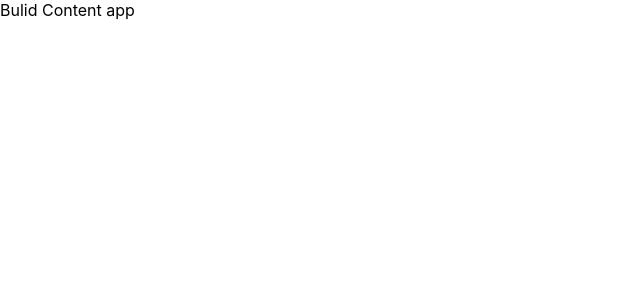
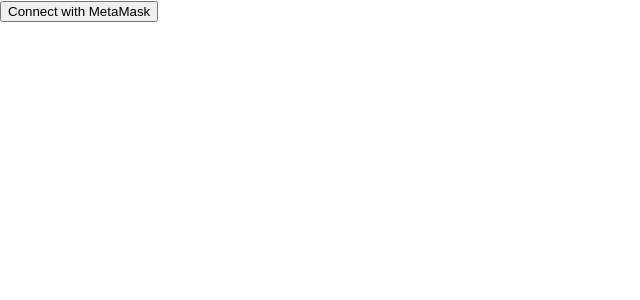
Before and after one commit to cyberconnecthq/cc-content-app, a React (Create React App) app: page / in a window 1280 px wide. Shown: the top 300 px of the page, without its empty margins (0-640 px from the left). Built offline with nearby package versions, Linux system fonts and the light colour scheme.

Commit message:
add connectWallet and checkNetwork functions

```diff
--- a/src/App.tsx
+++ b/src/App.tsx
@@ -1,11 +1,98 @@
-import React from "react";
+import { useState, useEffect } from "react";
+import { ethers } from "ethers";
+import { ExternalProvider, Web3Provider } from "@ethersproject/providers";
+import detectEthereumProvider from "@metamask/detect-provider";
+
+/* Constants */
+const CHAIN_ID = 5; // Goerli Testnet Network chain id
 
 function App() {
+  /* State variable to store the provider */
+  const [provider, setProvider] = useState<Web3Provider | undefined>(undefined);
+
+  /* State variable to store the address */
+  const [address, setAddress] = useState<string | undefined>(undefined);
+
+  useEffect(() => {
+    /* Check if the user first connected */
+    if (!(provider && address)) return;
+
+    /* Function to check if the connected network is the Goerli Testnet Network */
+    checkNetwork(provider);
+  }, [provider, address]);
+
+  const connectWallet = async () => {
+    try {
+      /* Function to detect most providers injected at window.ethereum */
+      const detectedProvider = (await detectEthereumProvider()) as ExternalProvider;
+
+      /* Check if the Ethereum provider exists */
+      if (!detectedProvider) {
+        throw new Error("Please install MetaMask!");
+      }
+
+      /* Ethers Web3Provider wraps the standard Web3 provider injected by MetaMask */
+      const web3Provider = new ethers.providers.Web3Provider(detectedProvider);
+
+      /* Connect to Ethereum. MetaMask will ask permission to connect user accounts */
+      await web3Provider.send("eth_requestAccounts", []);
+
+      /* Get the signer from the provider */
+      const signer = web3Provider.getSigner();
+
+      /* Get the address of the connected wallet */
+      const address = await signer.getAddress();
+
+      /* Set the providers in the state variables */
+      setProvider(web3Provider);
+
+      /* Set the address in the state variable */
+      setAddress(address);
+
+    } catch (error) {
+      /* This error code indicates that the user rejected the connection */
+      if (error.code === 4001) {
+        /* Reset the state variables */
+        setProvider(undefined);
+        setAddress(undefined);
+      } else {
+        /* Display error message */
+        alert(error.message);
+        console.error(error);
+      }
+    }
+  };
+
+  const checkNetwork = async (provider: Web3Provider) => {
+    try {
+      /* Get the network from the provider */
+      const network = await provider.getNetwork();
+
+      /* Check if the network is the correct one */
+      if (network.chainId !== CHAIN_ID) {
+        /* Switch network if the chain id doesn't correspond to Goerli Testnet Network */
+        await provider.send("wallet_switchEthereumChain", [{ chainId: "0x" + CHAIN_ID.toString(16) }]);
+      }
+    } catch (error) {
+      /* This error code indicates that the chain has not been added to MetaMask */
+      if (error.code === 4902) {
+        await provider.send("wallet_addEthereumChain", [{ chainId: "0x" + CHAIN_ID.toString(16), rpcUrls: ["https://goerli.infura.io/v3/"] }]);
+      } else {
+        /* Display error message */
+        alert(error.message);
+        console.error(error);
+      }
+    }
+  }
+
+  if (!address) {
+    return <button onClick={connectWallet}>Connect with MetaMask</button>;
+  }
+
   return (
-    <div className="App">
-      <header className="App-header">
-        Bulid Content app
-      </header>
+    <div>
+      <p>Connected with MetaMask</p>
+      <p>Address: {address}</p>
     </div>
   );
 }
```
